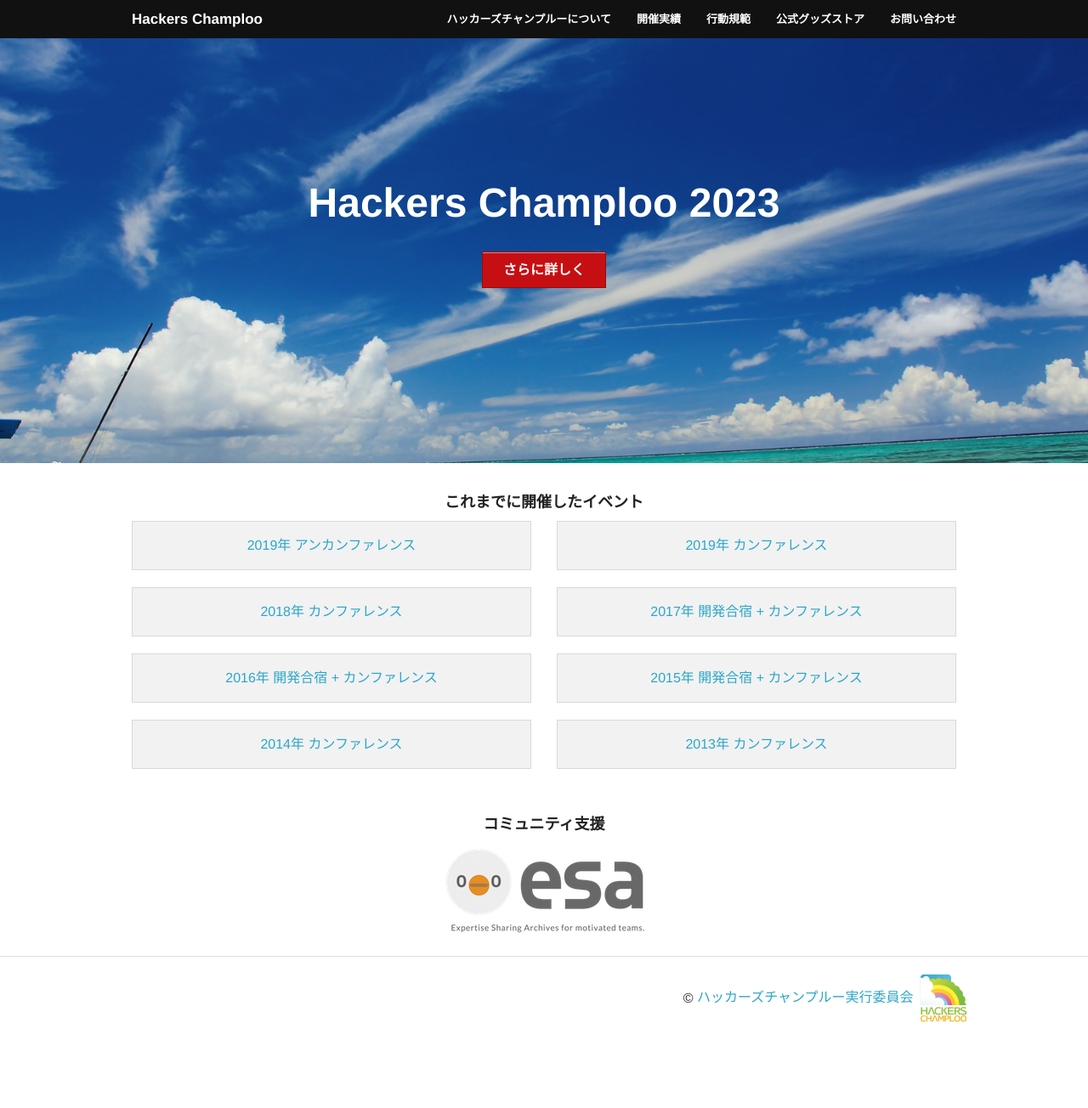
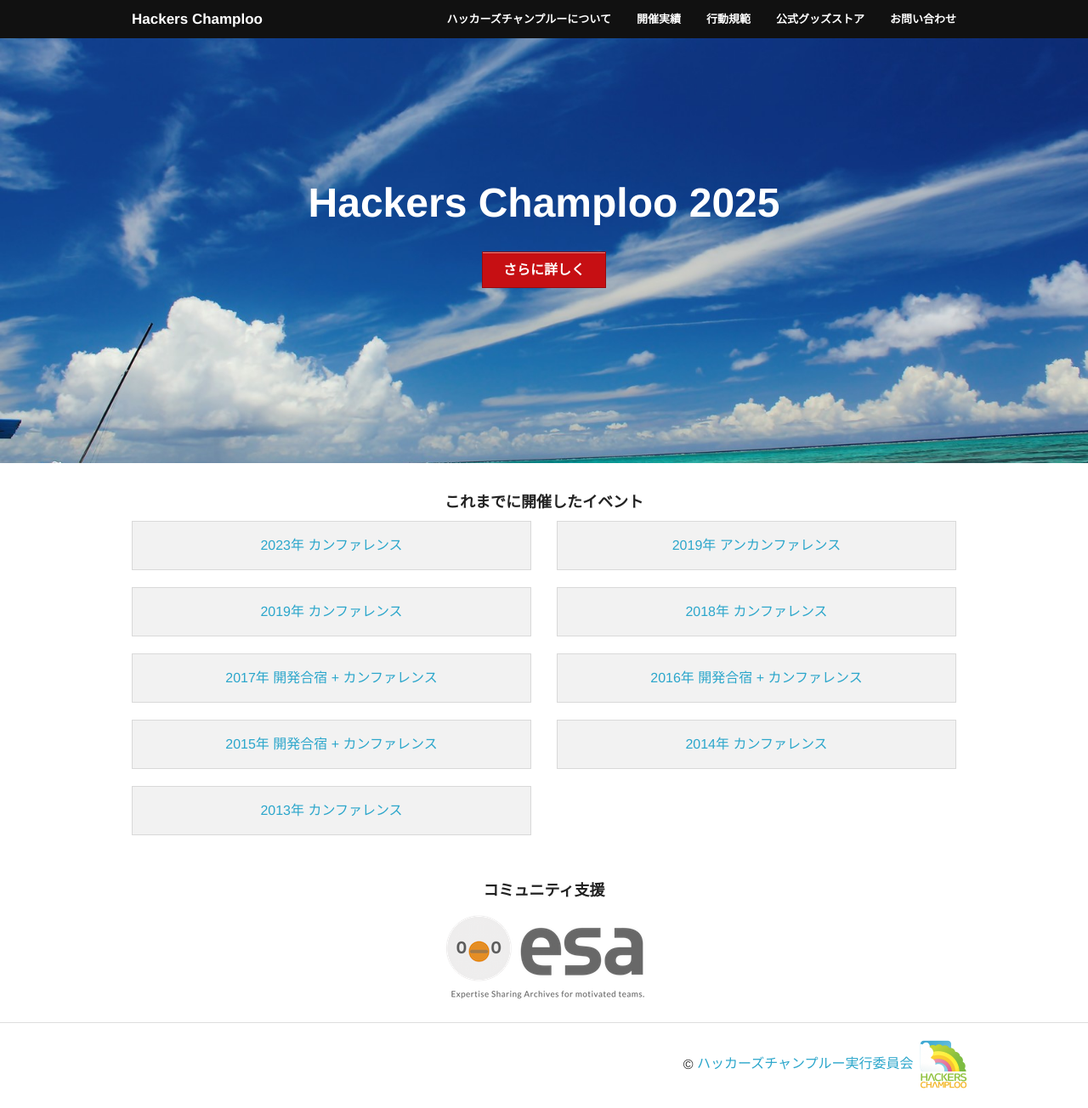
Before and after one commit to hackers-champloo/hackers-champloo.github.io, a Jekyll site: the page built from index.md, in a window 1280 px wide and 1304 px high. Shown: the whole window at 85% size. Built offline with Jekyll 4.4.1, drawn with Linux system fonts in a browser that asks for light colours; nearby versions of some CDN libraries.

Commit message:
Update landing.html

```diff
--- a/_layouts/landing.html
+++ b/_layouts/landing.html
@@ -21,8 +21,8 @@
     <div id="cover">
         <div class="row">
             <div class="text-center">
-              <h1>Hackers Champloo 2023</h1>
-              <a class="button alert" href="/2023/">さらに詳しく</a>
+              <h1>Hackers Champloo 2025</h1>
+              <a class="button alert" href="/2025/">さらに詳しく</a>
             </div>
         </div>
     </div>
@@ -31,6 +31,11 @@
     <div class="container row">
         <div class="large-10 large-centered text-center columns">
             <h2>これまでに開催したイベント</h2>
+        </div>
+        <div class="large-6 text-center columns">
+            <div class="panel">
+                <a href="2023/">2023年 カンファレンス</a>
+            </div>
         </div>
         <div class="large-6 text-center columns">
             <div class="panel">
```
